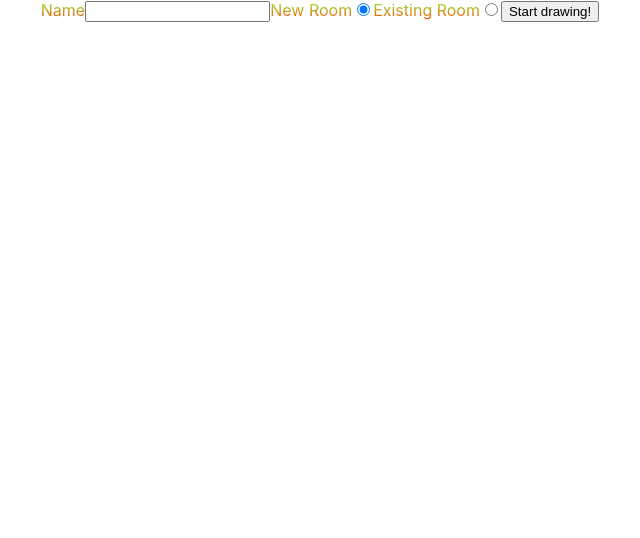
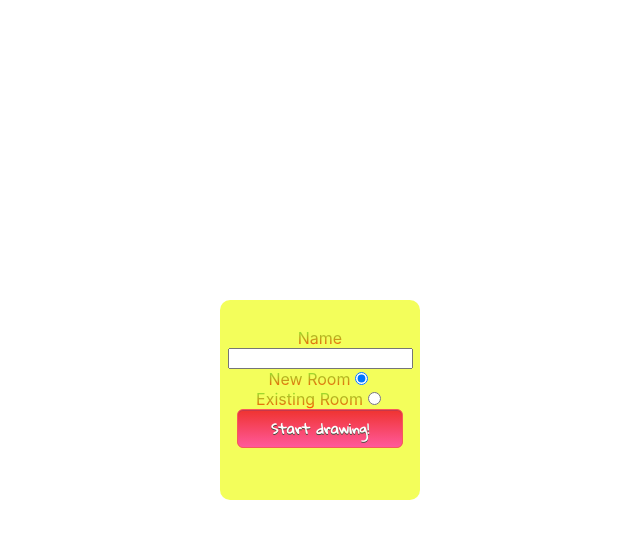
Before and after one commit to jmbaur/colorizer, a React (Create React App) app: page / in a window 1280 px wide. Shown: the top 538 px of the page, without its empty margins (320-960 px from the left). Built offline with nearby package versions, Linux system fonts and the light colour scheme; no server answers.

Commit message:
working on login css

```diff
--- /dev/null
+++ b/src/components/Landing/Landing.css
@@ -0,0 +1,18 @@
+.landingPage {
+    display: flex;
+    justify-content: center;
+    align-items: center;
+    height: 100vh;
+}
+
+
+.loginForm{
+    display: flex;
+    flex-direction: column;
+    align-items: center;
+    justify-content: center;
+    background-color: rgba(237, 254, 0, 0.644);
+    width: 200px;
+    height: 200px;
+    border-radius: 10px;
+}
--- a/src/components/Landing/Landing.js
+++ b/src/components/Landing/Landing.js
@@ -2,6 +2,7 @@ import React from "react";
 import axios from "axios";
 import useInput from "../../hooks/useInput.js";
 import { store } from "../../store.js";
+import './Landing.css';
 
 const Landing = () => {
   const { state, dispatch } = React.useContext(store);
@@ -28,10 +29,14 @@ const Landing = () => {
   };
 
   return (
-    <div>
-      <form onSubmit={handleSubmit}>
+    <div className='landingPage'>
+
+      <form className='loginForm'
+      onSubmit={handleSubmit}>
         <label>Name</label>
+
         <input type="text" {...bindName} />
+        <div>
         <label>New Room</label>
         <input
           type="radio"
@@ -39,6 +44,8 @@ const Landing = () => {
           onChange={handleChange}
           checked={selected === "newRoom"}
         />
+        </div>
+        <div>
         <label>Existing Room</label>
         <input
           type="radio"
@@ -46,14 +53,18 @@ const Landing = () => {
           onChange={handleChange}
           checked={selected === "existingRoom"}
         />
+        </div>
         {selected === "existingRoom" ? (
           <>
             <label>Room</label>
             <input type="text" {...bindRoom} />
           </>
         ) : null}
-        <button type="submit">Start drawing!</button>
+
+        <button className='Btn' type="submit">Start drawing!</button>
+
       </form>
+
     </div>
   );
 };
--- a/src/components/Toolbar/Toolbar.css
+++ b/src/components/Toolbar/Toolbar.css
@@ -88,7 +88,7 @@ input[type="color"] {
 	cursor:pointer;
 	color:#ffffff;
 	font-family: 'Gloria Hallelujah', cursive;
-	font-size:1.3rem;
+	font-size:.85rem;
 	font-weight:bold;
 	padding:5px 33px;
 	text-decoration:none;
--- a/src/components/Toolbar/Toolbar.js
+++ b/src/components/Toolbar/Toolbar.js
@@ -38,7 +38,7 @@ function Toolbar(props) {
           />
           <label>Room</label>
           <p>{state.room}</p>
-          <button
+          <button className='Btn'
             onClick={() => {
               props.socket.emit("leave", state);
               dispatch({ type: "room", payload: "" });
```
